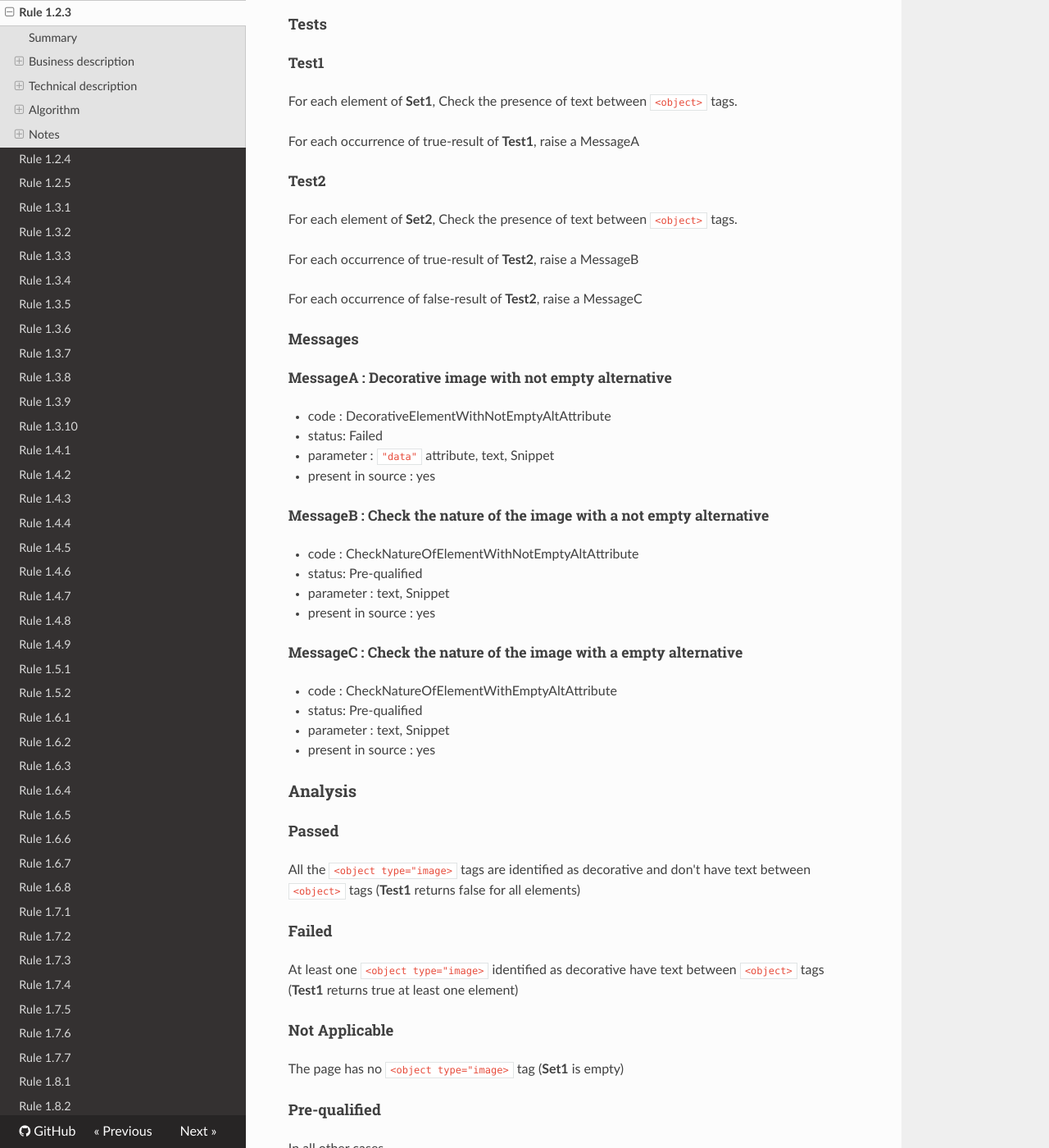
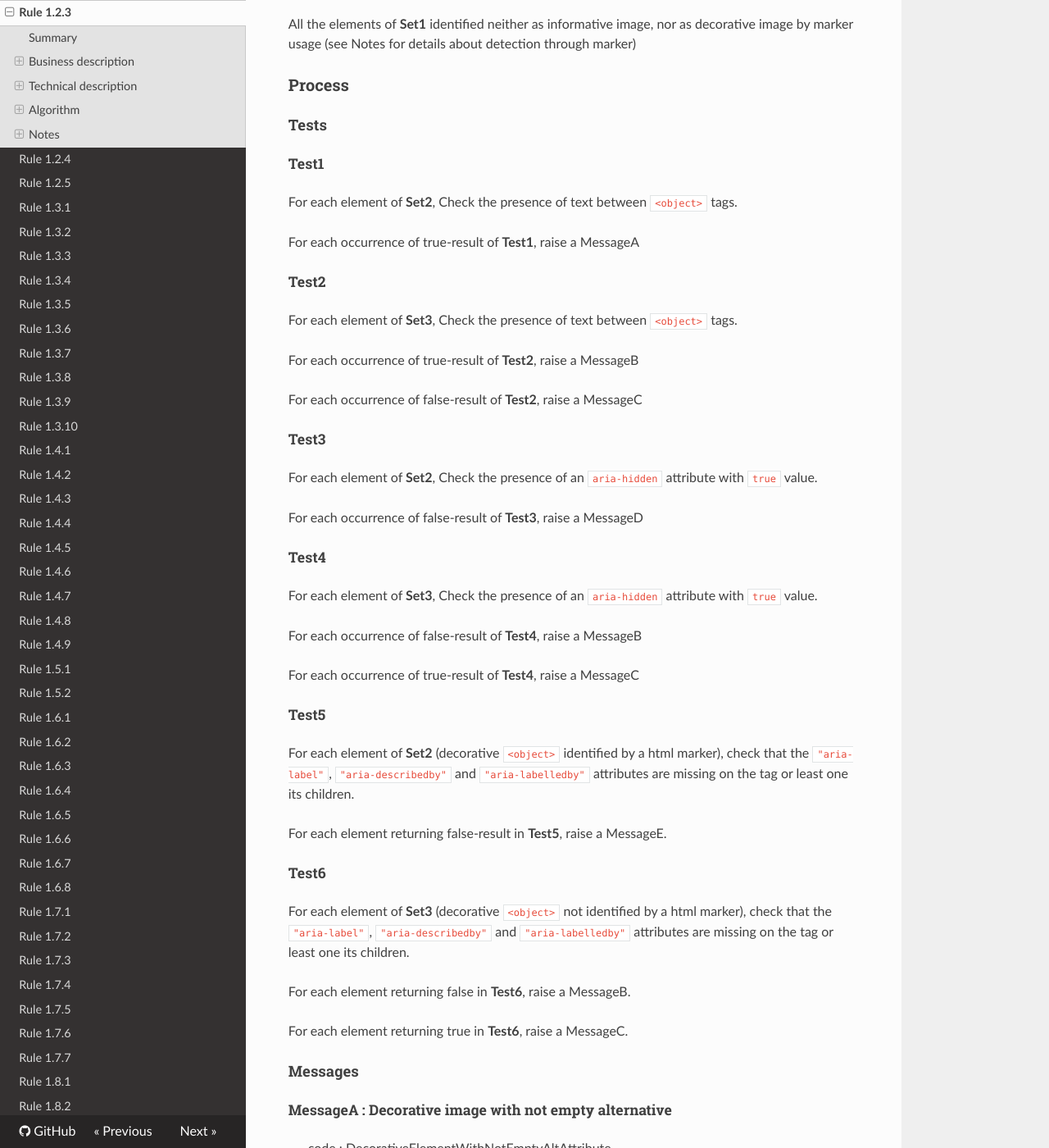
Before and after one commit to Tanaguru/RGAA3-2016, an MkDocs documentation site: the page built from docs/Rule-1-2-3.md, in a window 1280 px wide and 1400 px high, scrolled down 1515 px. Shown: the whole window at 82% size. Built offline with MkDocs 1.6.1, drawn with Linux system fonts in a browser that asks for light colours; nearby versions of some CDN libraries; old or Windows-style settings are respelled for this version of MkDocs; some of the changed text lies outside the part shown.

Commit message:
Update rule 1.2.3

```diff
--- a/docs/Rule-1-2-3.md
+++ b/docs/Rule-1-2-3.md
@@ -8,15 +8,19 @@ This test consists in checking whether the textual alternative of each decorativ
 
 ### Criterion
 
-[1.2](http://references.modernisation.gouv.fr/referentiel-technique-0#crit-1-2)
+[1.2](http://references.modernisation.gouv.fr/rgaa/criteres.html#crit-1-2)
 
 ### Test
 
-[1.2.3](http://references.modernisation.gouv.fr/referentiel-technique-0#test-1-2-3)
+[1.2.3](http://references.modernisation.gouv.fr/rgaa/criteres.html#test-1-2-3)
 
 ### Description
 
-Pour chaque image objet sans <a href="http://references.modernisation.gouv.fr/referentiel-technique-0#mLegendeImage">l&eacute;gende</a> (balise `object` avec l'attribut `type="image/..."`) non porteuse d'information, l'alternative textuelle entre `<object>` et `</object>` est-elle vide ?
+Chaque <a href="http://references.modernisation.gouv.fr/rgaa/glossaire.html#image-objet">image objet</a> (balise `object` avec l'attribut `type="image/..."`) <a href="http://references.modernisation.gouv.fr/rgaa/glossaire.html#image-de-dcoration">de décoration</a>, sans <a href="http://references.modernisation.gouv.fr/rgaa/glossaire.html#lgende-dimage">l&eacute;gende</a>, vérifie-t-elle ces conditions ?
+
+*  La balise `object` possède un attribut `aria-hidden="true"` ;
+*  L’alternative textuelle entre `<object>` et `</object>` est vide ;
+*  La balise `object` ou l’un de ses enfants est dépourvue de rôle, propriété ou état ARIA visant à labelliser l’image (`aria-label`, `aria-describedby`, `aria-labelledby` par exemple).
 
 ### Level
 
@@ -54,17 +58,45 @@ All the elements of **Set1** identified neither as informative image, nor as dec
 
 ##### Test1
 
-For each element of **Set1**, Check the presence of text between `<object>` tags.
+For each element of **Set2**, Check the presence of text between `<object>` tags.
 
 For each occurrence of true-result of **Test1**, raise a MessageA
 
 ##### Test2
 
-For each element of **Set2**, Check the presence of text between `<object>` tags.
+For each element of **Set3**, Check the presence of text between `<object>` tags.
 
 For each occurrence of true-result of **Test2**, raise a MessageB
 
 For each occurrence of false-result of **Test2**, raise a MessageC
+
+##### Test3
+
+For each element of **Set2**, Check the presence of an `aria-hidden` attribute with `true` value.
+
+For each occurrence of false-result of **Test3**, raise a MessageD
+
+##### Test4
+
+For each element of **Set3**, Check the presence of an `aria-hidden` attribute with `true` value.
+
+For each occurrence of false-result of **Test4**, raise a MessageB
+
+For each occurrence of true-result of **Test4**, raise a MessageC
+
+##### Test5
+
+For each element of **Set2** (decorative `<object>` identified by a html marker), check that the `"aria-label"`, `"aria-describedby"` and `"aria-labelledby"` attributes are missing on the tag or least one its children.
+
+For each element returning false-result in **Test5**, raise a MessageE.
+
+##### Test6
+
+For each element of **Set3** (decorative `<object>` not identified by a html marker), check that the `"aria-label"`, `"aria-describedby"` and `"aria-labelledby"` attributes are missing on the tag or least one its children.
+
+For each element returning false in **Test6**, raise a MessageB.
+
+For each element returning true in **Test6**, raise a MessageC.
 
 #### Messages
 
@@ -89,15 +121,29 @@ For each occurrence of false-result of **Test2**, raise a MessageC
 -    parameter : text, Snippet
 -    present in source : yes
 
+##### MessageD : Decorative image without aria-hidden attribute
+
+-    code : DecorativeElementWithNotEmptyAltAttribute
+-    status: Failed
+-    parameter : `"data"` attribute, text, Snippet
+-    present in source : yes
+
+##### MessageE : Decorative image with an Aria attribute
+
+-    code : DecorativeElementWithAriaAttribute
+-    status: Failed
+-    parameter : `"aria-label"` attribute, `"aria-describedby"` attribute, `"aria-labelledby"` attribute, Snippet
+-    present in source : yes
+
 ### Analysis
 
 #### Passed
 
-All the `<object type="image>` tags are identified as decorative and don't have text between `<object>` tags (**Test1** returns false for all elements)
+All the `<object type="image>` tags are identified as decorative and don't have text between `<object>` tags and have aria-hidden attribute with true value and don't have other aria attribute (**Test1** returns false for all elements and **Test3** and **Test5** returns true for all elements)
 
 #### Failed
 
-At least one `<object type="image>` identified as decorative have text between `<object>` tags (**Test1** returns true at least one element)
+At least one `<object type="image>` identified as decorative have text between `<object>` tags or not have aria-hidden attribute or have an aria attribute (**Test1** returns true at least one element or **Test3** or **Test5** returns false at least one element)
 
 #### Not Applicable
 
```
Also changed, not shown: docs/Rule-1-2-2.md (+2 -2 lines).
